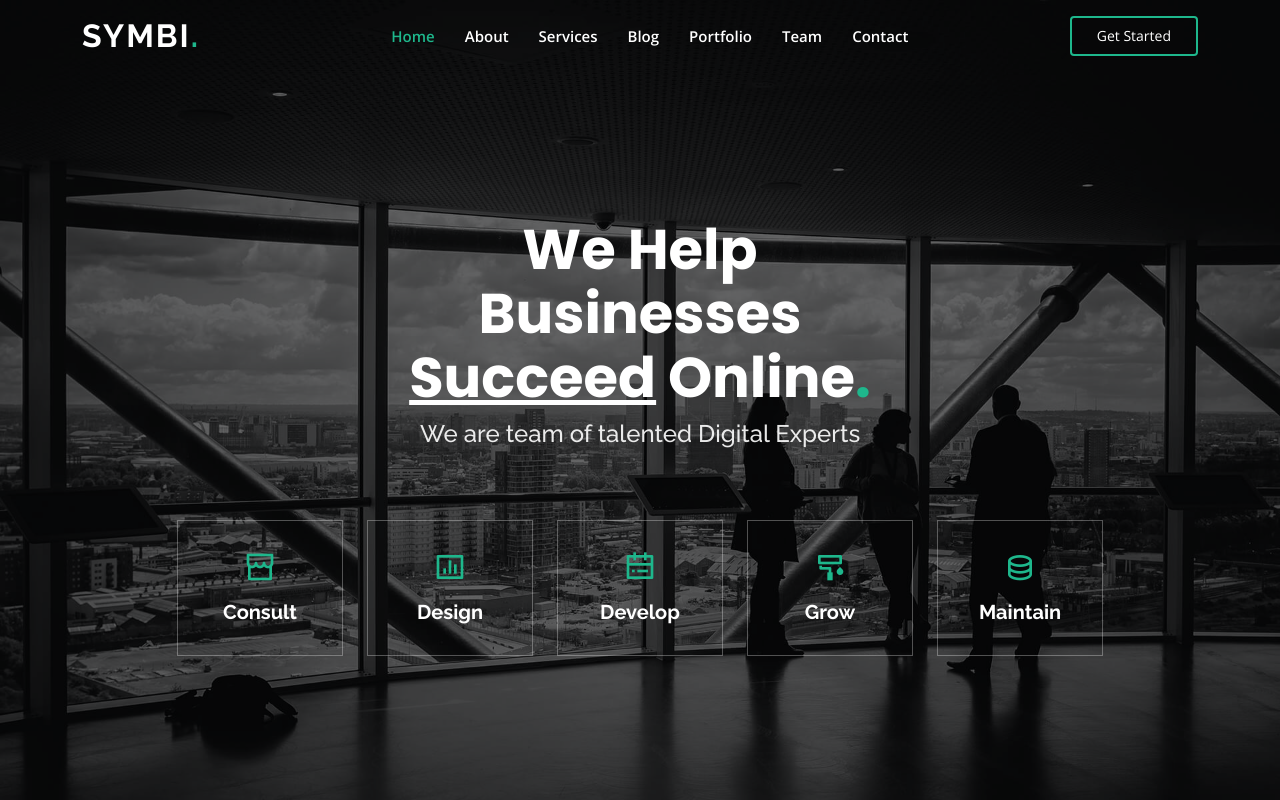
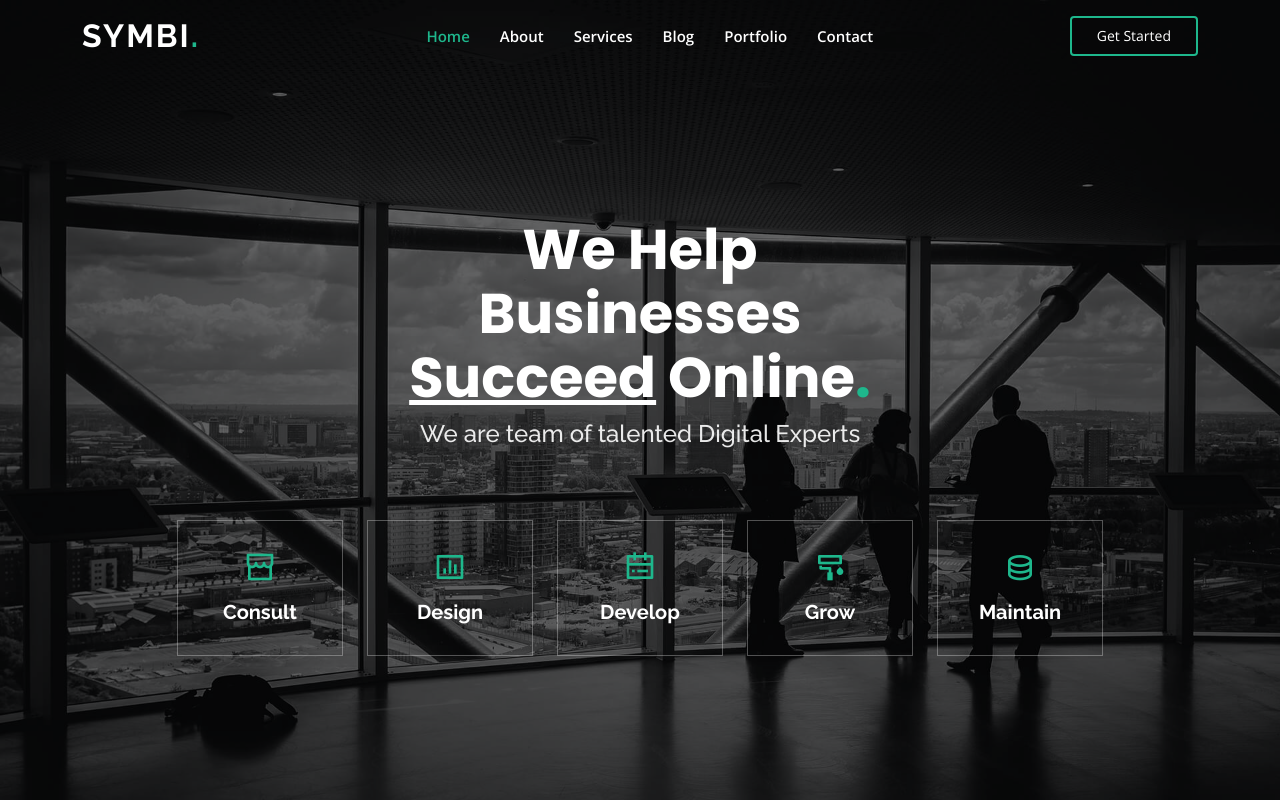
Before and after one commit to mosesmbadi/symbitech.xyz, a plain HTML site: page index.html in a window 1280 px wide. Shown: the top 800 px of the page. Drawn offline with nearby package versions, Linux system fonts and the light colour scheme; files whose address does not match are found by name.

Commit message:
updated navbar

```diff
--- a/index.html
+++ b/index.html
@@ -53,7 +53,6 @@
           <li><a class="nav-link scrollto" href="#services">Services</a></li>
           <li><a class="nav-link scrollto" href="blog.symbitech.xyz">Blog</a></li>
           <li><a class="nav-link scrollto " href="#portfolio">Portfolio</a></li>
-          <li><a class="nav-link scrollto" href="#team">Team</a></li>
           <li><a class="nav-link scrollto" href="#contact">Contact</a></li>
         </ul>
         <i class="bi bi-list mobile-nav-toggle"></i>
```
